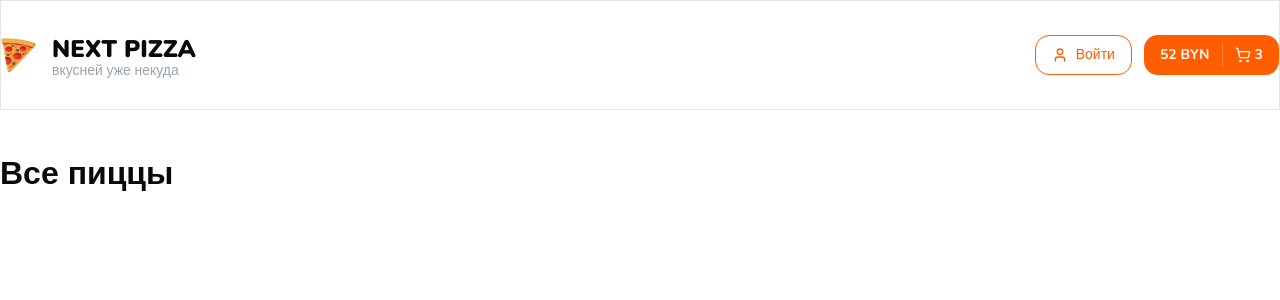
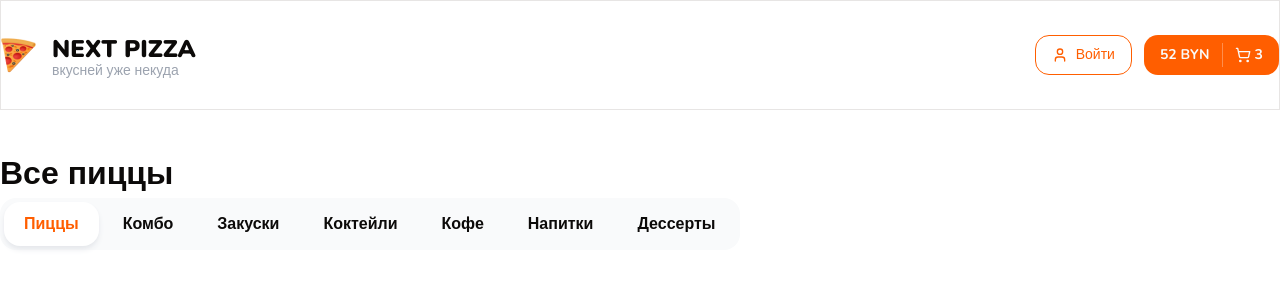
Before and after one commit to DiMoNiO04/next-pizza, a Next.js app: page / in a window 1280 px wide. Shown: the top 300 px of the page. Built offline with nearby package versions, Linux system fonts and the light colour scheme.

Commit message:
feat: add categories

```diff
--- a/src/app/page.tsx
+++ b/src/app/page.tsx
@@ -1,10 +1,11 @@
-import { Container, Title } from '@/components/shared'
+import { Categories, Container, Title } from '@/components/shared'
 
 export default function Home() {
   return (
     <>
       <Container className="mt-10">
         <Title text="Все пиццы" size="lg" className="font-extrabold" />
+        <Categories />
       </Container>
     </>
   )
--- /dev/null
+++ b/src/components/shared/Categories.tsx
@@ -0,0 +1,20 @@
+import { cn } from '@/lib/utils'
+
+interface ICategoriesProps {
+  className?: string
+}
+
+const cats = ['Пиццы', 'Комбо', 'Закуски', 'Коктейли', 'Кофе', 'Напитки', 'Дессерты']
+const activeIndex = 0
+
+export const Categories = ({ className }: ICategoriesProps) => {
+  return (
+    <div className={cn('inline-flex gap-1 bg-gray-50 p-1 rounded-2xl', className)}>
+      {cats.map((cat, index) => (
+        <a className={cn('flex items-center font-bold h-11 rounded-2xl px-5', index === activeIndex && 'bg-white shadow-md shadow-gray-200 text-primary')} key={index}>
+          <button>{cat}</button>
+        </a>
+      ))}
+    </div>
+  )
+}
--- a/src/components/shared/index.ts
+++ b/src/components/shared/index.ts
@@ -1,3 +1,4 @@
 export { Header } from './Header'
 export { Container } from './Container'
 export { Title } from './Title'
+export { Categories } from './Categories'
```
